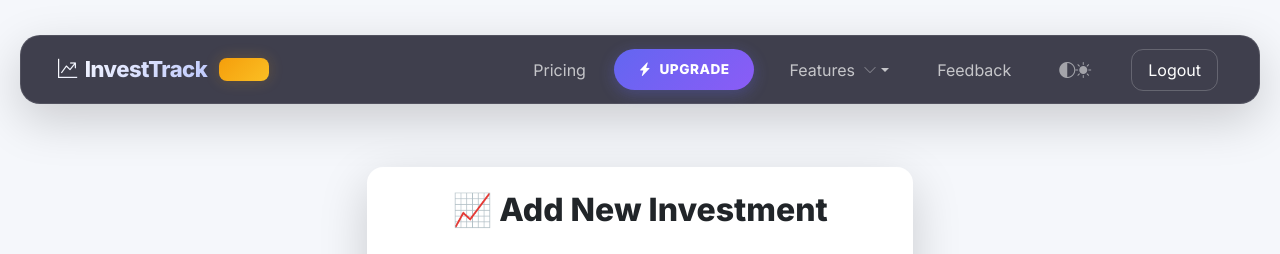
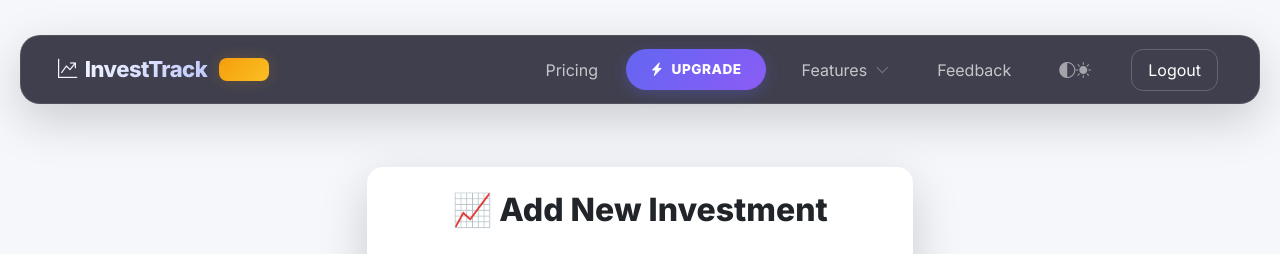
Before and after one commit to naylahabdalla/InvestTrack, a Flask app: page /add in a window 1280 px wide. Shown: the top 254 px of the page. Run offline with Flask 3, Linux system fonts and the light colour scheme; a user stored in the database is signed in.

Commit message:
fix: remove duplicate arrow from Features dropdown

```diff
--- a/templates/base.html
+++ b/templates/base.html
@@ -133,6 +133,10 @@
         @keyframes slideDown {
             from { opacity: 0; transform: translateY(-10px); }
             to { opacity: 1; transform: translateY(0); }
+        }
+
+        .dropdown-toggle::after {
+            display: none !important;
         }
 
         .dropdown-item {
```
